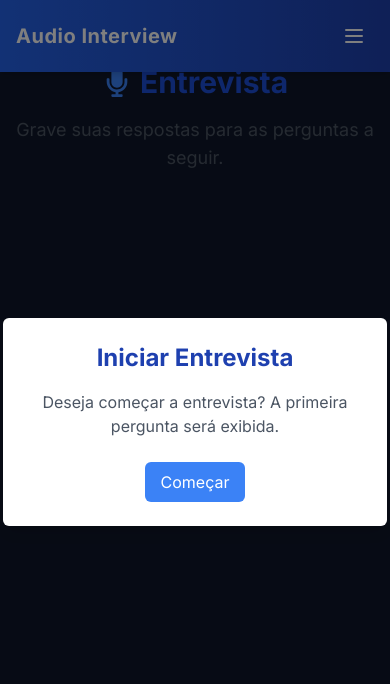
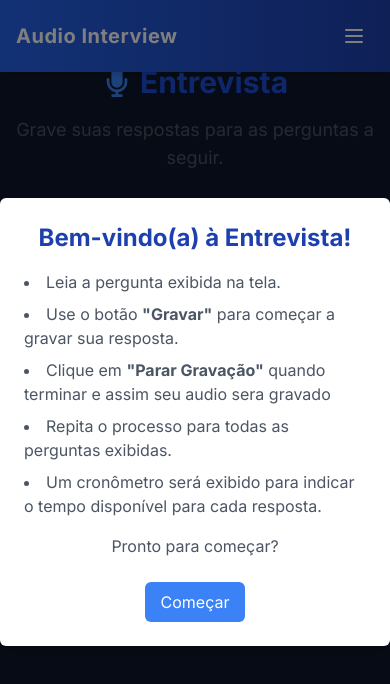
Before and after one commit to helenapaixao/interview_audio_challenge, a React (Vite) app: page /interview in a window 390 px wide. Shown: the top 684 px of the page. Built offline with nearby package versions, Linux system fonts and the light colour scheme.

Commit message:
feat: Add microphone icon and instructions to Interview page

```diff
--- a/src/pages/Interview.tsx
+++ b/src/pages/Interview.tsx
@@ -99,12 +99,29 @@ const Interview = () => {
 
         {isStartModalOpen && (
           <div className="fixed inset-0 bg-black bg-opacity-50 flex justify-center items-center z-50">
-            <div className="bg-white p-6 rounded-md shadow-lg max-w-sm w-full">
+            <div className="bg-white p-6 rounded-md shadow-lg max-w-md w-full">
               <h2 className="text-2xl font-bold text-blue-800 text-center">
-                Iniciar Entrevista
+                Bem-vindo(a) à Entrevista!
               </h2>
+              <ul className="text-gray-600 mt-4 list-disc list-inside space-y-2">
+                <li>Leia a pergunta exibida na tela.</li>
+                <li>
+                  Use o botão <strong>"Gravar"</strong> para começar a gravar
+                  sua resposta.
+                </li>
+                <li>
+                  Clique em <strong>"Parar Gravação"</strong> quando terminar e assim seu audio sera gravado
+                </li>
+                <li>
+                  Repita o processo para todas as perguntas exibidas.
+                </li>
+                <li>
+                  Um cronômetro será exibido para indicar o tempo disponível
+                  para cada resposta.
+                </li>
+              </ul>
               <p className="text-gray-600 text-center mt-4">
-                Deseja começar a entrevista? A primeira pergunta será exibida.
+                Pronto para começar?
               </p>
               <button
                 onClick={startInterview}
```
